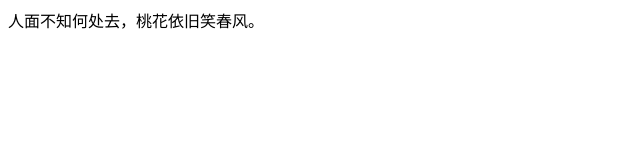
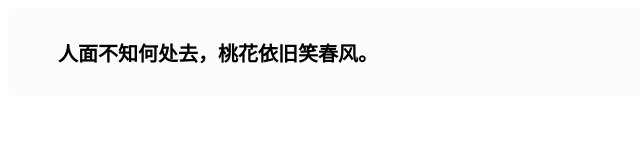
Before and after one commit to BubbleBIG/bubblebig.github.io, a plain HTML site: page index.html in a window 1280 px wide. Shown: the whole page, without its empty margins (0-640 px from the left). Drawn offline with Linux system fonts and the light colour scheme.

Commit message:
Update index.html

```diff
--- a/index.html
+++ b/index.html
@@ -5,6 +5,17 @@
   <title>LongB</title>
   <meta name="viewport" content="width=device-width, initial-scale=1, maximum-scale=1">
   <head>
-    <div>人面不知何处去，桃花依旧笑春风。</div>
+    <style>
+      body {
+        font-size: 20px;
+        font-weight: bold;
+      }
+      .main {
+        background-color: #fcfcfc;
+        padding: 30px 50px;
+        border-radius: 8px;
+      }
+    </style>
+    <div class="main">人面不知何处去，桃花依旧笑春风。</div>
 </body>
 </html>
```
